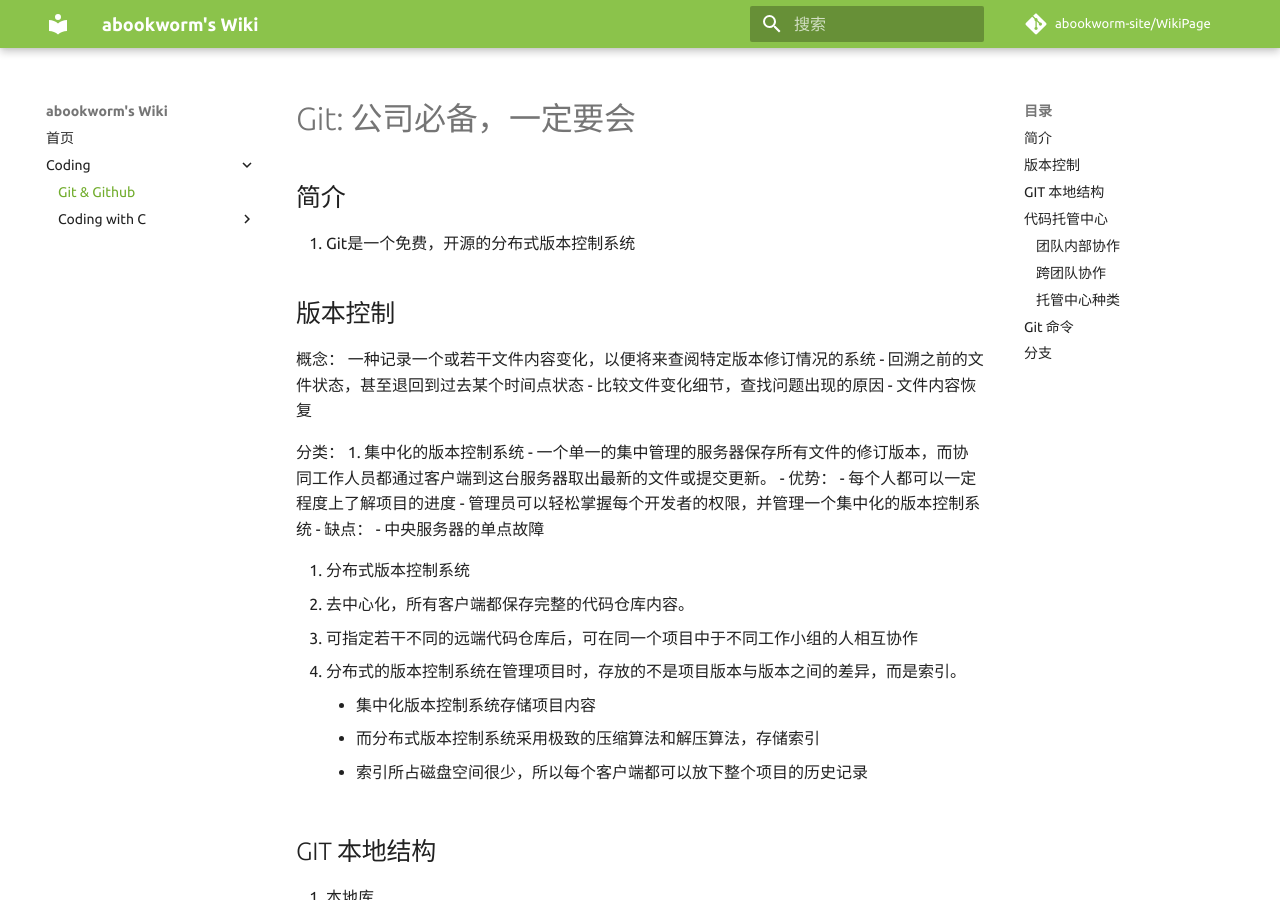
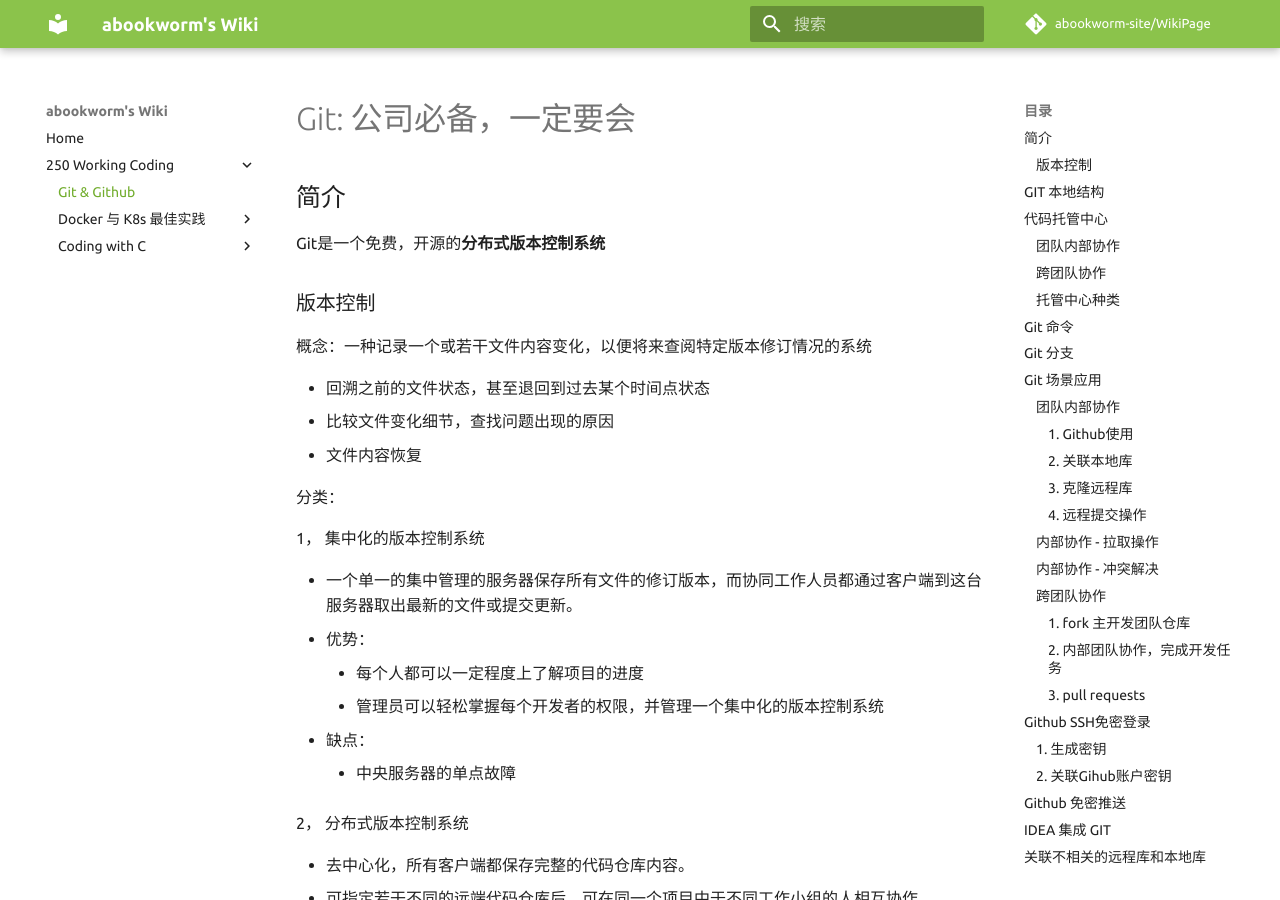
Before and after one commit to abookworm-site/AarWiki, an MkDocs documentation site: the page built from wiki/250 Working Coding/Git & Github/Git & Github.md, in a window 1280 px wide and 900 px high. Built offline with MkDocs 1.6.1 and Material for MkDocs 9.7.7, drawn with Linux system fonts in a browser that asks for light colours; comment, search, counter and statistics services are not loaded; old or Windows-style settings are respelled for this version of MkDocs; some of the changed text lies outside the part shown.

Commit message:
add files of wiki

````diff
--- a/mkdocs.yml
+++ b/mkdocs.yml
@@ -44,8 +44,11 @@ theme:
 
 # Site Nav
 nav:
-- 首页: 'index.md'
-- Coding:
-  - Git & Github: '250 Working Coding\Git & Github.md'
+- Home: 'index.md'
+- 250 Working Coding:
+  - Git & Github: '250 Working Coding\Git & Github\Git & Github.md'
+  - Docker 与 K8s 最佳实践:
+    - K8s 安装指引: '250 Working Coding\Docker 与 K8s 最佳实践\K8s 安装指引.md'
+    - K8s 端口转发工具 rinetd 安装配置指引: '250 Working Coding\Docker 与 K8s 最佳实践\K8s 端口转发工具 rinetd 安装配置指引.md'
   - Coding with C:
     - 目录: '250 Working Coding\Coding with C\index.md'
--- a/wiki/250 Working Coding/Git & Github.md
+++ b/wiki/250 Working Coding/Git & Github/Git & Github.md
@@ -23,7 +25,8 @@
 - 缺点：
 	- 中央服务器的单点故障
 
-2. 分布式版本控制系统
+2， 分布式版本控制系统
+
 - 去中心化，所有客户端都保存完整的代码仓库内容。
 - 可指定若干不同的远端代码仓库后，可在同一个项目中于不同工作小组的人相互协作
 - 分布式的版本控制系统在管理项目时，存放的不是项目版本与版本之间的差异，而是索引。
@@ -49,7 +52,7 @@
 
 ### 团队内部协作
 
-![630bd8862a4dbc6261bbd7277222e3dc.png](resource/Git%20&%20Github/7f591e78cfbb49d5a1f1c931d438c5c7-1593184787469.png)
+![630bd8862a4dbc6261bbd7277222e3dc.png](_resource/Git%20&%20Github/7f591e78cfbb49d5a1f1c931d438c5c7-1593184787469.png)
 
 - 管理员创建本地库， 并推送远程库
 - 开发人员克隆远程库，开发后，推送远程库（此时需要加入团队）
@@ -57,7 +60,7 @@
 
 ### 跨团队协作
 
-![93d0b21c1039357cafce63771720d96b.png](resource/Git%20&%20Github/7e1cdab2939f4fb89ac461c97593ee5d.png)
+![93d0b21c1039357cafce63771720d96b.png](_resource/Git%20&%20Github/7e1cdab2939f4fb89ac461c97593ee5d.png)
 
 
 ### 托管中心种类
@@ -69,24 +72,31 @@
 
 ## Git 命令
 
-初始化本地仓库
+1， 本地仓库初始化
+
 - git init
 
-提交代码
+
+
+2， 本地仓库提交代码
+
 - git add
 	- git add .
 	- git add --all
 - git commit -m "comments"
 
-查看状态
+
+
+3， 本地仓库查看，更改状态
+
 - git status
 
 - git log:
 	- 使用Key-values进行版本历史记录管理
-	- key: log_id
-	- values: 版本内容
-- git log --pretty=online
-- git log --oneline
+	    - key: log_id
+	    - values: 版本内容
+	- git log --pretty=online
+	- git log --oneline
 - git reflog
 	- 查看历史版本
 	- 并显示当前指针退回历史版本时，需要回退的步数
@@ -95,7 +105,7 @@
 	- `mixed`: 本地库指针移动，并同步更新暂存区，但是工作区不动
 	- `soft`: 本地库指针移动，暂存区和工作区都不动
 
-![d358c1dbd3b072fdfe90fddd9ff9d7f7.png](resource/Git%20&%20Github/90da1ef7e4a04b2eb072f5ba1220a116.png)
+![d358c1dbd3b072fdfe90fddd9ff9d7f7.png](_resource/Git%20&%20Github/90da1ef7e4a04b2eb072f5ba1220a116.png)
 
 
 - git diff [file]
@@ -106,7 +116,7 @@
 
 
 
-## 分支
+## Git 分支
 
 命令：
 查看分支
@@ -126,12 +136,14 @@
 
 
 
-# 团队内部协作
+## Git 场景应用
 
-## Github
+### 团队内部协作
+
+#### 1. Github使用
 - 邮箱注册时，163邮箱有可能接受不到注册信息。
 
-### 关联本地库
+#### 2. 关联本地库
 ```
 # 查看别名
 git remote -v
@@ -153,29 +165,44 @@ git push origin master
 	- `origin`: 别名
 	- `master`: 需要推送的分支
 
+#### 3. 克隆远程库
 
-### 克隆远程库
+若使用已有仓库进行操作，则需要克隆远程库
+
 ```
 # 克隆远程库
 git clone https://github.com/abookwrom-site/xxxx.git
 ```
 - 克隆之后，已经自动设置好了远程仓库别名`origin`
+- 只有克隆 **自己的GitHub仓库** 或者 **拥有团队协作权限的远程库** 才可以直接推送
 
-### 远程提交操作
 
-Windows 凭据：
-- 单台电脑拥有Win 凭据，会跳过团队提交申请。
 
-![69e66c1d6bf20e781e210545e14d2484.png](resource/Git%20&%20Github/1f83b40a1f524609af5c0a42452a38d6.png)
+#### 4. 远程提交操作
 
-加入团队：
-- 必须加入团队后才可以提交仓库
+1， Windows 凭据：
+
+- 单台电脑拥有Win 凭据，会跳过使用不同账户的团队提交申请。
+
+![69e66c1d6bf20e781e210545e14d2484.png](_resource/Git%20&%20Github/1f83b40a1f524609af5c0a42452a38d6.png)
+
+
+
+2， 加入团队：
+
+- 必须加入团队后才可以提交远程库
 - 邀请人：`Settings` ---> `Manager access` ---> `Invite a collaborator` ---> 生成邀请链接 to 被邀请人
 - 被邀请人：访问邀请链接，接收邀请即可。
 
-推送本地库
 
-### 拉取操作
+
+3， 推送本地库
+
+- 一般而言，请**先拉取远程库，无冲突后再推送远程库**
+
+
+
+### 内部协作 - 拉取操作
 
 1. 分 fetch + merge 两步操作
 
@@ -205,39 +232,59 @@ git pull origin master
 - `fetch + merge`: 慎重起见
 - `pull`:简单方便
 
-### 冲突解决
+
+
+### 内部协作 - 冲突解决
 
 在远程库发生冲突的时候，必须先拉取`pull`修改冲突，之后再推送到远程服务器。
 - 在解决冲突后的本地提交，不能加文件名称。
 
-# 跨团队协作
 
-### pull requests
+
+### 跨团队协作
+
+> 跨团队协作，属于非主开发团队
+
+#### 1. fork 主开发团队仓库
+
+#### 2. 内部团队协作，完成开发任务
+
+#### 3. pull requests
+
 - 申请人：fork修改后 ---> `new pull requests` ---> 修改的详细内容
 - 拥有人：查看`pull requests`
 	- 留言给申请人，相互沟通
 	- 查看更改：`Files changed`
 	- 合并，或者拒绝
 
+> 跨团队协作时，若是主开发团队成员，仅需要在内部协作操作之后，审核其他开发团队的 **pull requests** 即可。
 
 
-# SSH免密登录
 
-### 生成密钥
+
+
+## Github SSH免密登录
+
+### 1. 生成密钥
 ```
+# 进入家目录
 cd ~
-
+# 生成密钥
 ssh-keygen -t rsa -C chenmoxxx@outlook.com
 ```
 - 邮箱为Github注册邮箱
 
-### 关联Gihub账户密钥
 
-1. 复制生成的密钥：`~/.ssh/id_rad.pub`文件内容
+
+### 2. 关联Gihub账户密钥
+
+1. 复制生成的密钥内容：`~/.ssh/id_rad.pub`
 2. 登录账户，并增加`New SSHkey`: `Settings` ---> `SSH and GPG keys` ---> `New SSHkey`
-3. 新增即可。
+3. 新增密钥：密钥名称见名知意即可。
 
-### 免密推送
+
+
+## Github 免密推送
 
 ```
 # 添加别名
@@ -255,7 +302,7 @@ git push origin_name master:branch_name
 
 
 
-# IDEA 集成 GIT
+## IDEA 集成 GIT
 
 1. IDEA 集成 Git：
 - `Settings` ---> `Version Control` ---> `Git`
@@ -284,7 +331,7 @@ git push origin_name master:branch_name
 
 
 
-# 关联不相关的远程库和本地库
+## 关联不相关的远程库和本地库
 
 1. 拉取远程库，并设置不相关历史合并
 ```
@@ -303,7 +350,7 @@ git push -u origin master -f
 
 
 
-# 如何尽量避免冲突
+## 如何尽量避免冲突
 
 1. 团队开发中，避免在一个文件中修改代码
 2. 在修改文件时，先Pull操作， 再Push操作
````
Also changed, not shown: other parts of wiki/250 Working Coding/Git & Github/Git & Github.md (+7 -5 lines), README.md (+13 -5 lines), wiki/250 Working Coding/Docker 与 K8s 最佳实践/K8s 安装指引.md (added, +247 -0 lines), wiki/250 Working Coding/Docker 与 K8s 最佳实践/K8s 端口转发工具 rinetd 安装配置指引.md (added, +48 -0 lines), 9 other files.
